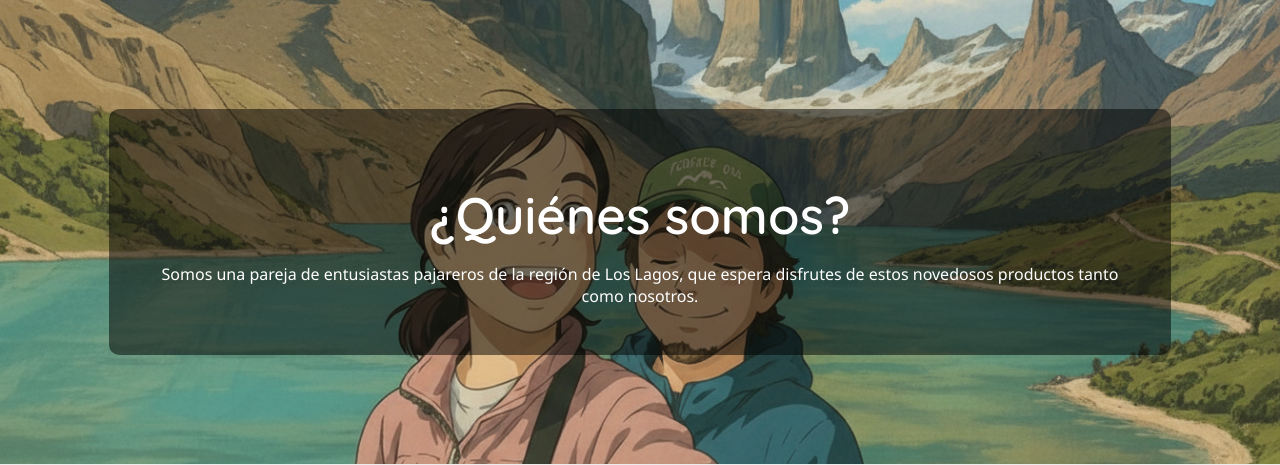
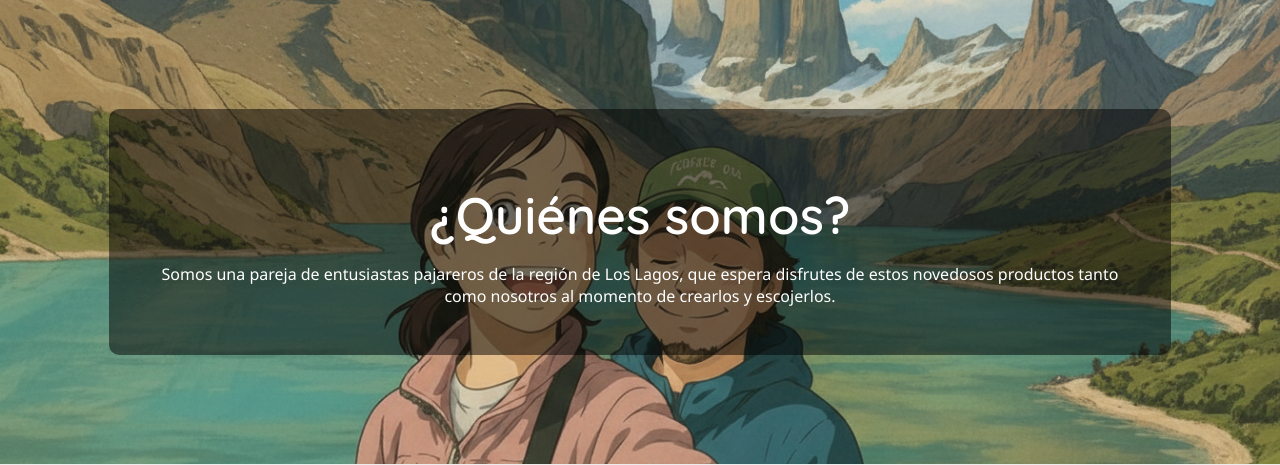
Before and after one commit to felipooon/rara-app, a Django app: page / in a window 1280 px wide. Shown: the part 1017-1482 px from the top of the page. Run offline with Django 5.2, Linux system fonts and the light colour scheme; data that the repository does not hold is empty; grey boxes are pictures that could not be loaded.

Commit message:
mensaje actualizado

```diff
--- a/templates/index.html
+++ b/templates/index.html
@@ -56,7 +56,7 @@
     <h2>¿Quiénes somos?</h2>
     <p>
       Somos una pareja de entusiastas pajareros de la región de Los Lagos,
-      que espera disfrutes de estos novedosos productos tanto como nosotros.
+      que espera disfrutes de estos novedosos productos tanto como nosotros al momento de crearlos y escojerlos.
     </p>
   </div>
 </section>
```
Also changed, not shown: 1 other file.
